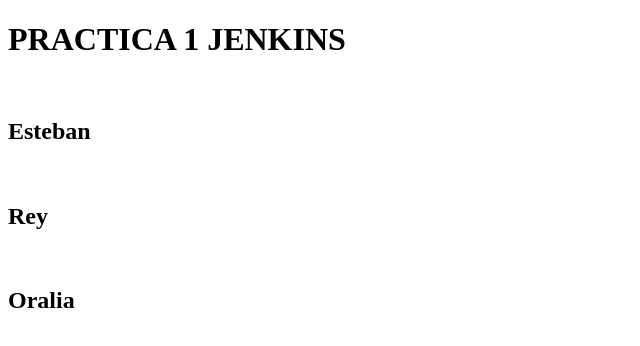
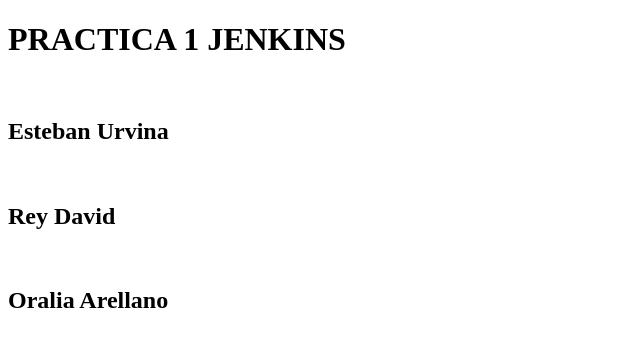
Before and after one commit to MundoOra/JENKINS1, a plain HTML site: page index.html in a window 1280 px wide. Shown: the whole page, without its empty margins (0-640 px from the left). Drawn offline with Linux system fonts and the light colour scheme.

Commit message:
Update index.html

```diff
--- a/index.html
+++ b/index.html
@@ -9,10 +9,10 @@
 <body>
     <h1>PRACTICA 1 JENKINS</h1>
     <br>
-    <h2>Esteban</h2>
+    <h2>Esteban Urvina</h2>
     <br>
-    <h2>Rey</h2>
+    <h2>Rey David</h2>
     <br>
-    <h2>Oralia</h2>
+    <h2>Oralia Arellano</h2>
 </body>
 </html>
```
